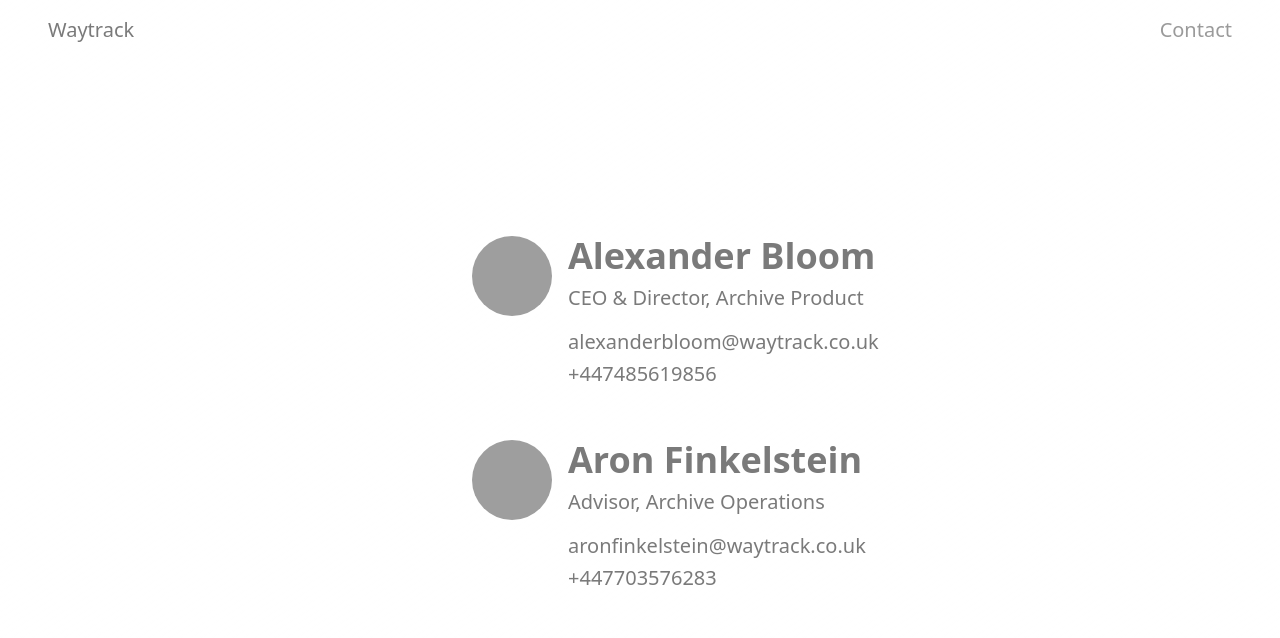
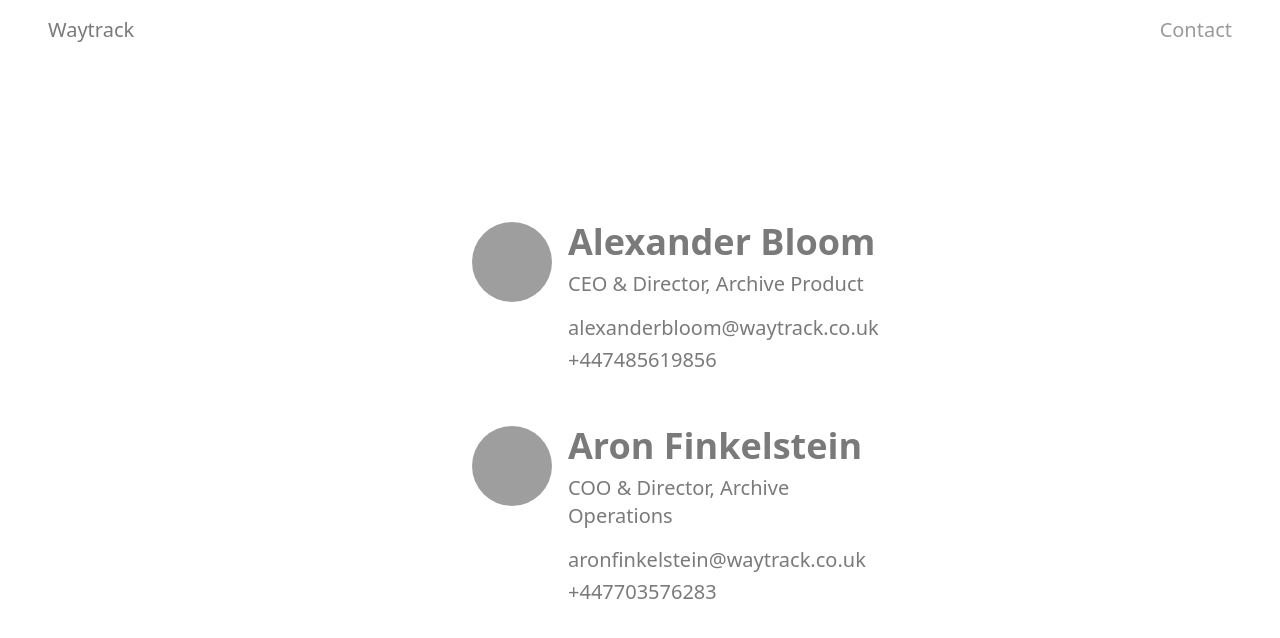
Before and after one commit to waytrack-uk/waytrack-site, an Astro site: page /contact in a window 1280 px wide. Built offline with nearby package versions, Linux system fonts and the light colour scheme; Astro itself is replaced by a stand-in of ours; grey boxes are pictures that could not be loaded.

Commit message:
update Aron's roles

```diff
--- a/src/pages/contact.astro
+++ b/src/pages/contact.astro
@@ -12,7 +12,7 @@
     },
     {
         name: "Aron Finkelstein",
-        position: "Advisor, Archive Operations",
+        position: "COO & Director, Archive Operations",
         email: "aronfinkelstein@waytrack.co.uk",
         phone: "+447703576283",
         imageUrl: "/aronfinkelstein.jpg" // Replace with actual image path
```
